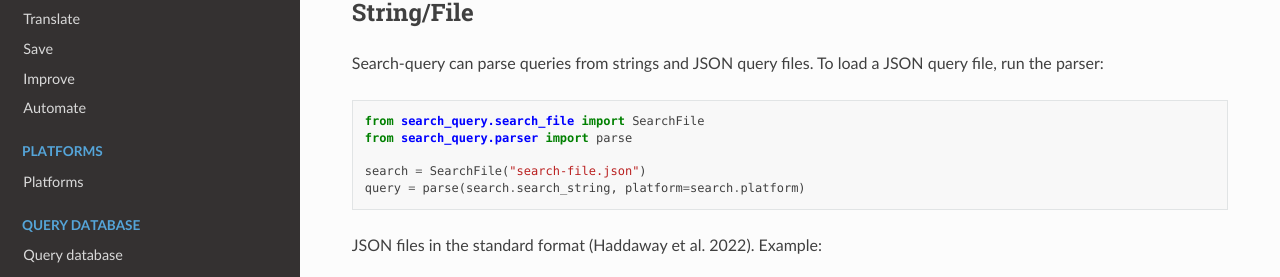
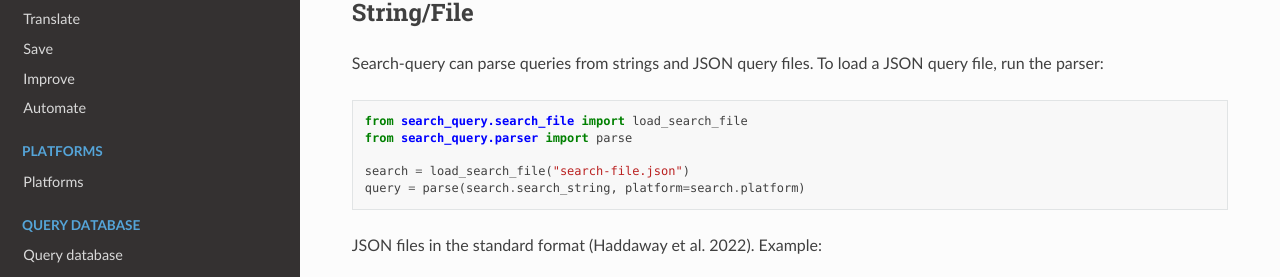
Before and after one commit to CoLRev-Environment/search-query, a Sphinx documentation site: the page built from docs/source/load.rst, in a window 1280 px wide and 900 px high. Shown: the part 212-489 px from the top of the window. Built offline with Sphinx 7.4.7 and the Read the Docs theme 3.1.0, drawn with Linux system fonts in a browser that asks for light colours.

Commit message:
fix docs: load json

```diff
--- a/docs/source/load.rst
+++ b/docs/source/load.rst
@@ -13,10 +13,10 @@ To load a JSON query file, run the parser:
 
 .. code-block:: python
 
-    from search_query.search_file import SearchFile
+    from search_query.search_file import load_search_file
     from search_query.parser import parse
 
-    search = SearchFile("search-file.json")
+    search = load_search_file("search-file.json")
     query = parse(search.search_string, platform=search.platform)
 
 
```
